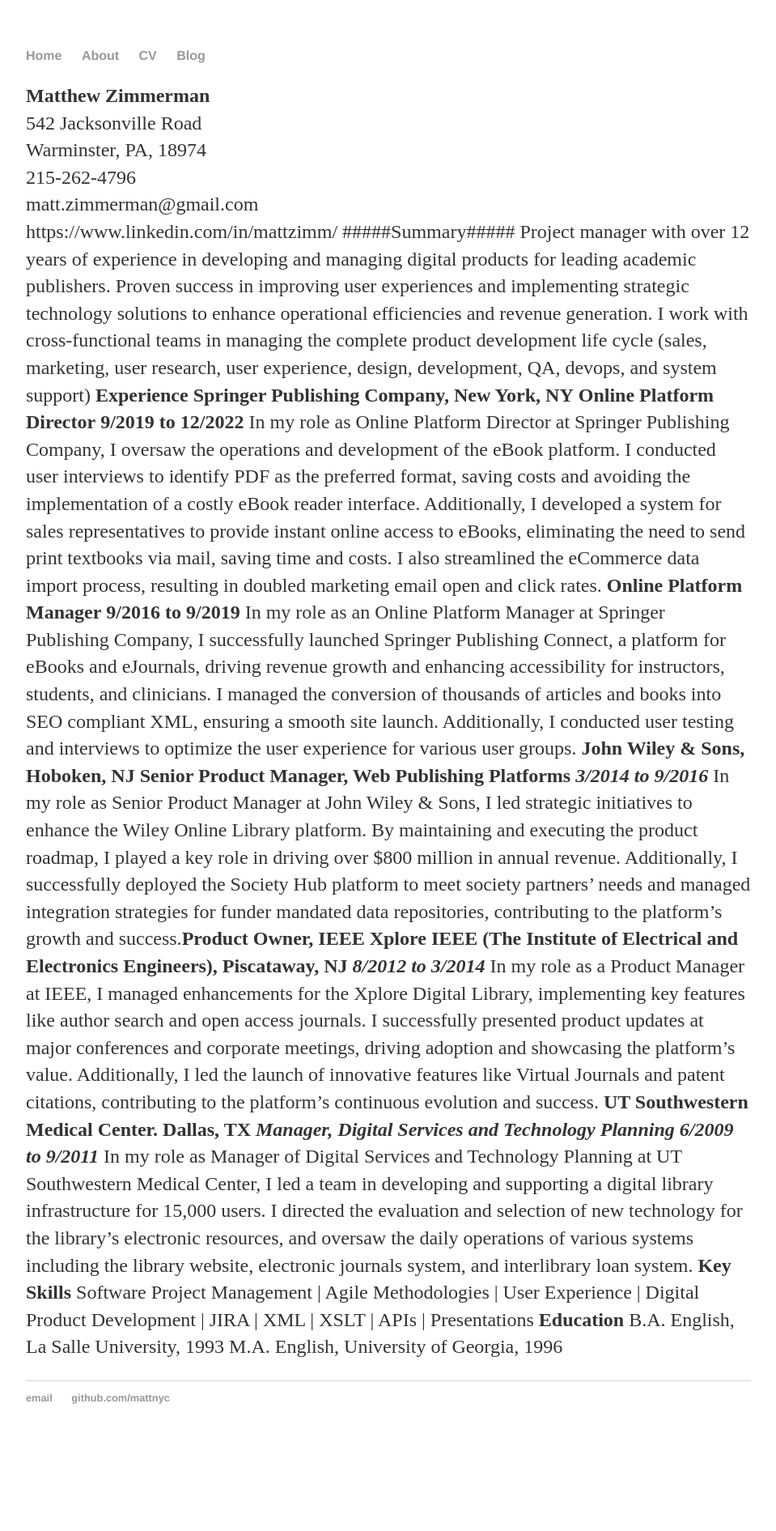
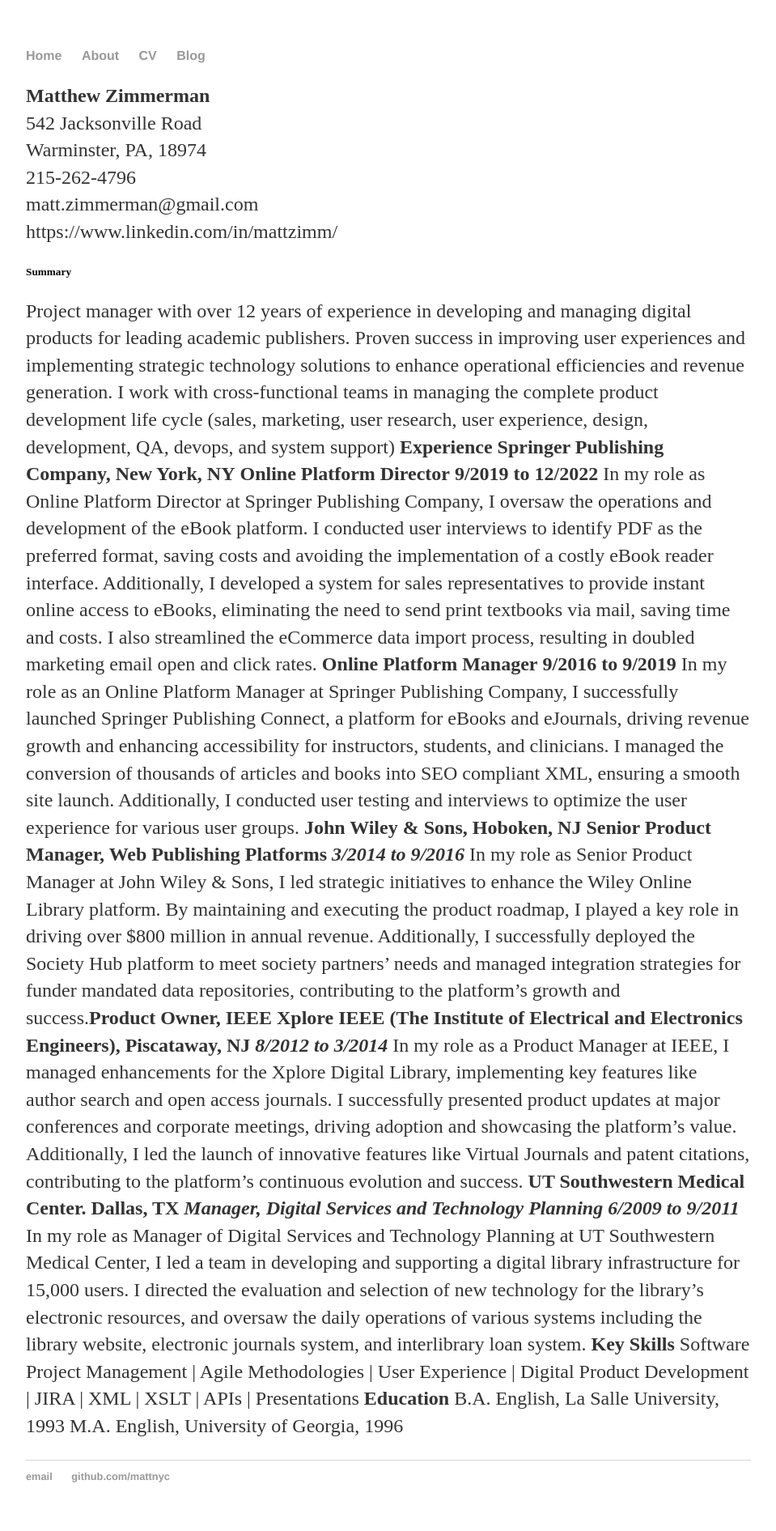
Before and after one commit to mattznyc/mattznyc.github.io, a Jekyll site: the page built from cv/index.md, in a window 1280 px wide. Shown: the whole page at 81% size, without its empty margins (160-1119 px from the left). Built offline with Jekyll 4.4.1, drawn with Linux system fonts in a browser that asks for light colours; before the commit the page ends 1794 px from its top, so only the background shows below that.

```diff
--- a/cv/index.md
+++ b/cv/index.md
@@ -8,7 +8,7 @@ Warminster, PA, 18974
 215-262-4796
 matt.zimmerman@gmail.com
 https://www.linkedin.com/in/mattzimm/
-#####Summary#####
+##### Summary
 Project manager with over 12 years of experience in developing and managing digital products
 for leading academic publishers. Proven success in improving user experiences and
 implementing strategic technology solutions to enhance operational efficiencies and revenue
```
